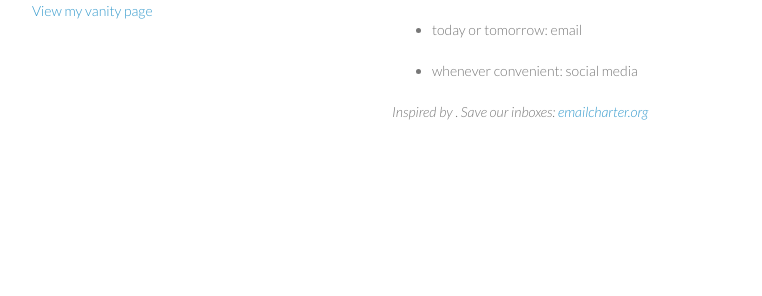
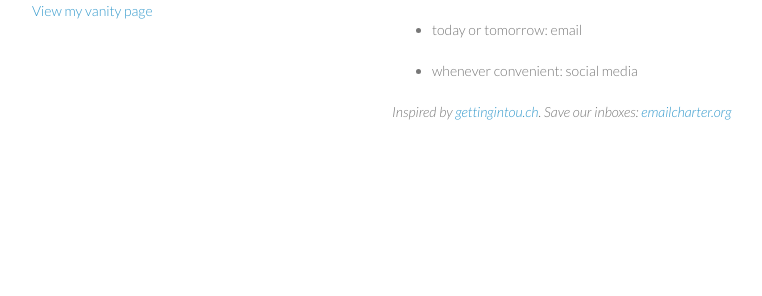
Before and after one commit to wimsy/wimsy.github.com, a Jekyll site: the page built from contact/index.md, in a window 1280 px wide. Shown: the part 254-550 px from the top of the page, without its empty margins (178-940 px from the left). Built offline with Jekyll 4.4.1, drawn with Linux system fonts in a browser that asks for light colours.

Commit message:
stupid fingers

```diff
--- a/contact/index.md
+++ b/contact/index.md
@@ -17,5 +17,5 @@ If you need to hear from me in:
 
 - whenever convenient: social media
 
-*Inspired by [](gettingtoi.ch).*
+*Inspired by [gettingintou.ch](http://gettingintou.ch).*
 *Save our inboxes: [emailcharter.org](http://emailcharter.org)*
```
